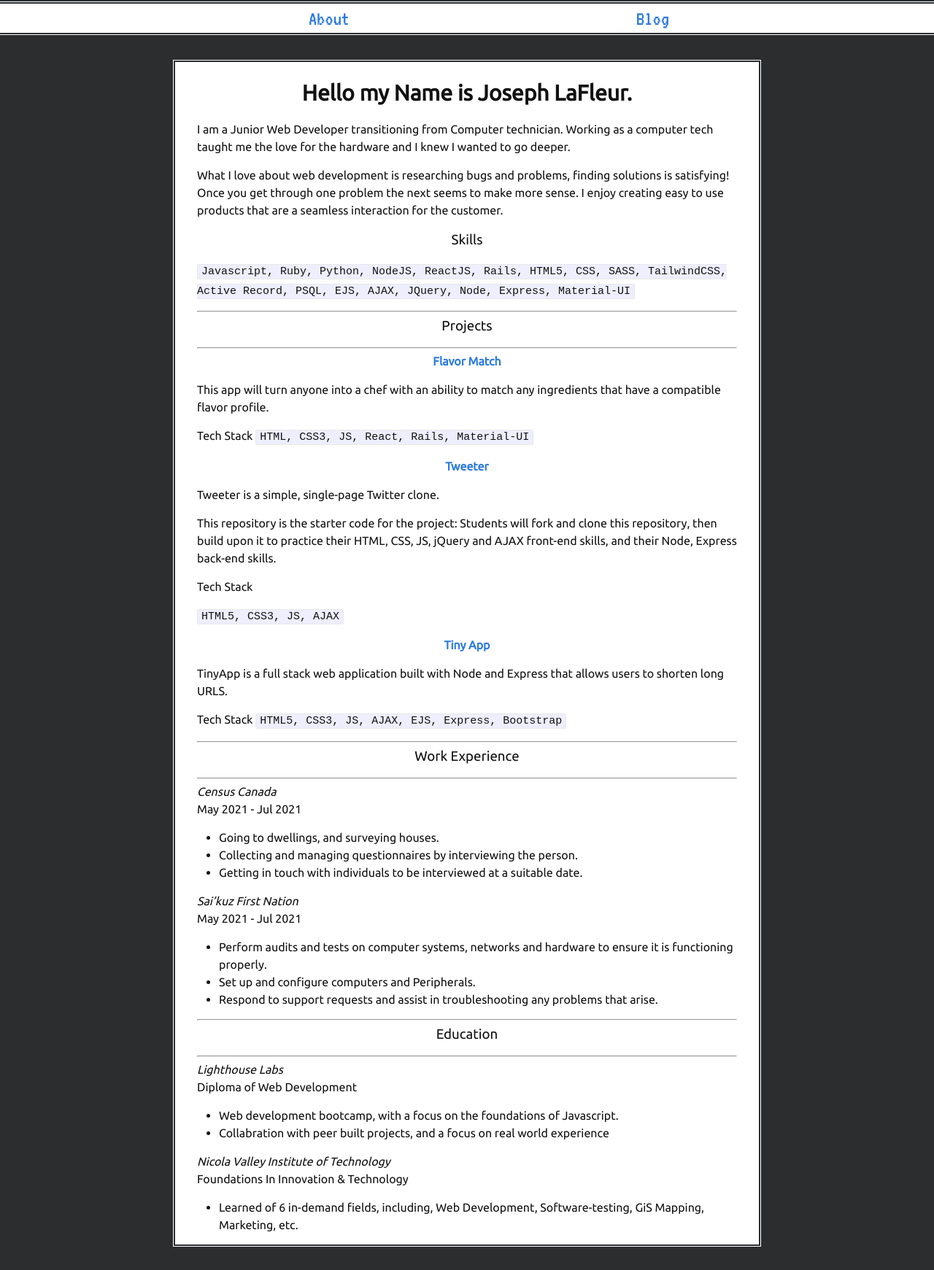
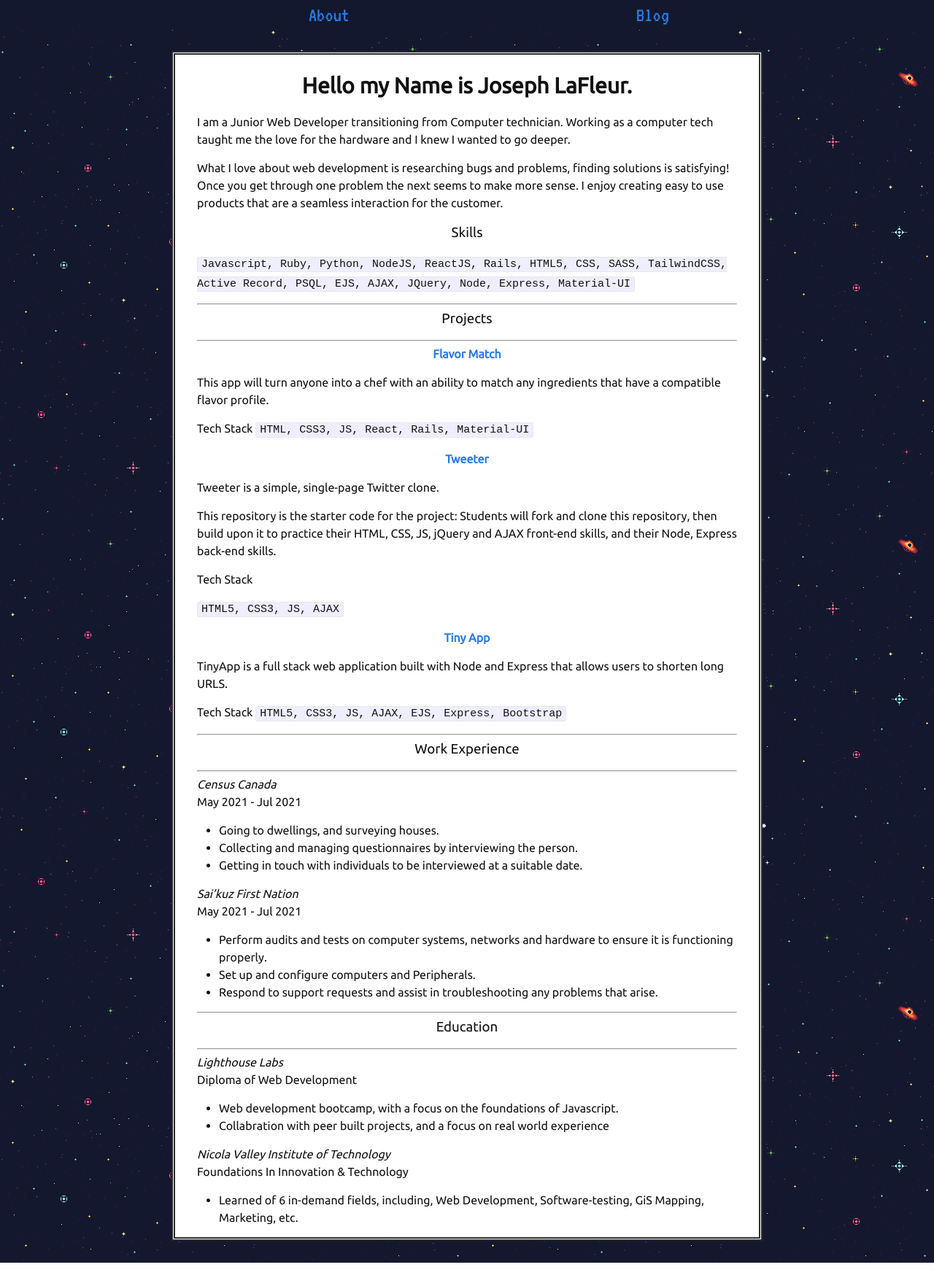
Before and after one commit to jlafleur93/jlafleur93.github.io, a Jekyll site: the page built from docs/index.markdown, in a window 1280 px wide. Shown: the whole page at 73% size. Built offline with Jekyll 4.4.1, drawn with Linux system fonts in a browser that asks for light colours.

Commit message:
added bkgicon

```diff
--- a/docs/_sass/minima/_base.scss
+++ b/docs/_sass/minima/_base.scss
@@ -280,7 +280,7 @@ p:first-of-type {
   font-size: 30px;
 }
 #top-nav {
+  background-color: #14182e;
+
   height: 40px;
-  border-top: thick double #2b2d2f;
-  border-bottom: thick double #2b2d2f;
 }
--- a/docs/_sass/minima/_layout.scss
+++ b/docs/_sass/minima/_layout.scss
@@ -188,7 +188,7 @@
 .page-content {
   padding: $spacing-unit 0;
   flex: 1;
-  background-color: #2b2d2f;
+  background-image: url("../../assets/starbg.png");
 }
 
 .page-heading {
```
Also changed, not shown: docs/assets/starbg.png (added), 1 other file.
